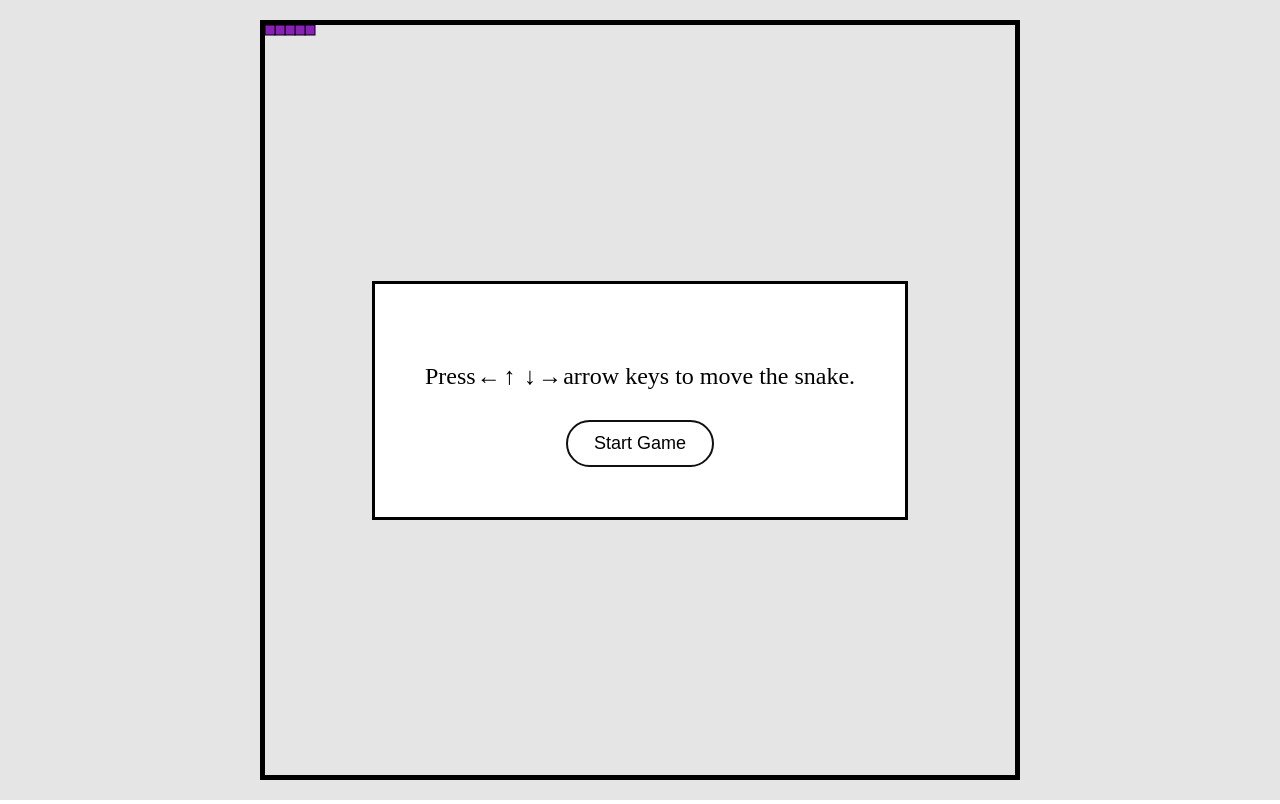
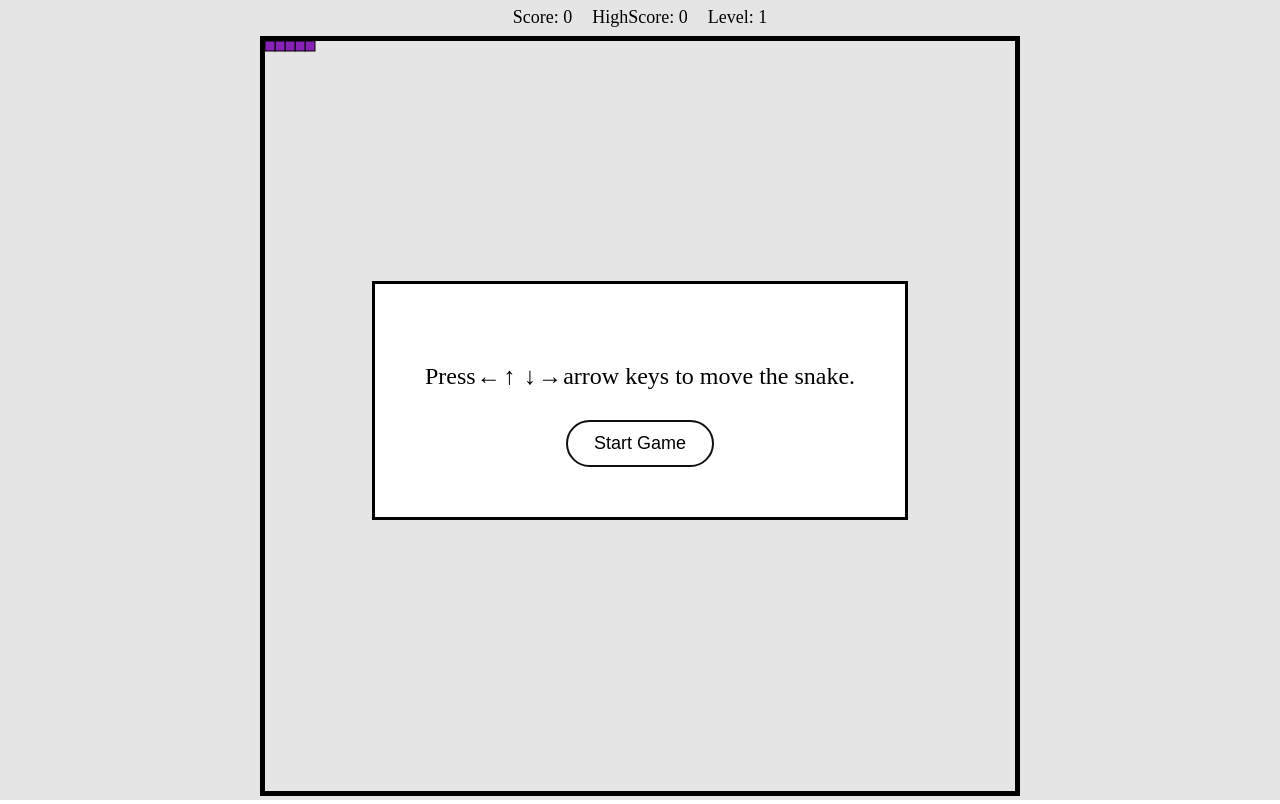
Before and after one commit to Bikalkoju/canvas, a plain HTML site: page snake_game/index.html in a window 1280 px wide. Drawn offline with Linux system fonts and the light colour scheme.

Commit message:
Score module added

```diff
--- a/snake_game/index.html
+++ b/snake_game/index.html
@@ -6,9 +6,27 @@
         <script defer src="index.js"></script>
         <style>
             body{
+                max-height: 100vh;
                 display: flex;
                 align-items: center;
                 justify-content: center;
+                flex-direction: column;
+                overflow: hidden;
+            }
+
+            .game-data{
+                display: flex;
+                justify-content: center;
+                gap: 20px;
+                align-items: flex-end;
+                font-size: 18px;
+                line-height: 1;
+                margin-bottom: 10px;
+            }
+
+            #score{
+                font-size: 18px;
+                line-height: 1;
             }
 
             dialog{
@@ -39,6 +57,11 @@
         </style>
     </head>
     <body>
+        <div class="game-data">
+            <div id="score">Score: 0</div>
+            <div id="highscore">HighScore: 0</div>
+            <div if="level">Level: 1</div>
+        </div>
         <canvas id="canvas"></canvas>
         <dialog closedby="closerequest" id="start-ui">
             <div class="content">
--- a/snake_game/index.js
+++ b/snake_game/index.js
@@ -2,9 +2,8 @@
  * Snake Game using Canvas
  *
  * TODO:
- * 1. Add a scoreboard
- * 2. Add level system to make snake move faster per level
- * 3. make snake die if it collides with itself
+ * 1. Add level system to make snake move faster per level
+ * 2. make snake die if it collides with itself
  *
  */
 
@@ -17,7 +16,9 @@ class SnakeGame {
 
     this.startGameDialog = document.getElementById( 'start-ui' );
     this.restartGameDialog = document.getElementById( 'restart-ui' );
-
+    this.scoreEl = document.getElementById( 'score' );
+    this.highScoreEl = document.getElementById( 'highscore' );
+    this.levelEl = document.getElementById( 'level' );
 
   }
 
@@ -26,7 +27,6 @@ class SnakeGame {
     this.canvasContext();
     this.variables();
     this.drawSnake();
-    this.generateFood();
     this.startGameUi();
     this.controls();
   }
@@ -52,6 +52,10 @@ class SnakeGame {
     this.nextDirection = 'right';
     this.speed = 200;
     this.lastMoveTime = 0;
+
+    this.score = 0;
+    this.highScore = 0;
+    this.level = 1;
   }
 
   drawCanvas() {
@@ -91,6 +95,9 @@ class SnakeGame {
       _this.ctx.lineWidth = 1;
       _this.ctx.strokeRect( segment.x, segment.y, _this.SEGMENT_SIZE, _this.SEGMENT_SIZE );
     } )
+
+    _this.generateFood();
+    _this.setScore( _this.score );
   }
 
   startGameUi() {
@@ -113,6 +120,14 @@ class SnakeGame {
 
     this.direction = 'right';
     this.nextDirection = 'right';
+
+    // update highscore
+    if ( this.highScore < this.score ) {
+      this.highScore = this.score;
+    }
+
+    this.score = 0;
+    this.setHighScore( this.highScore );
   }
 
   moveSnake( timestamp ) {
@@ -148,6 +163,7 @@ class SnakeGame {
       if( head.x === _this.foodPos[0] && head.y === _this.foodPos[1] ) {
         _this.oldFoodPos = _this.foodPos;
         _this.foodPos = _this.generateFoodPos();
+        _this.score++;
       }
 
       // Generate new food when food and head collide
@@ -168,7 +184,6 @@ class SnakeGame {
       _this.snakeSegments.pop();
 
       _this.drawSnake();
-      _this.generateFood();
     }
 
     _this.raf = requestAnimationFrame( _this.moveSnake.bind(_this) );
@@ -263,6 +278,18 @@ class SnakeGame {
     return [x,y];
   }
 
+  setScore( score ) {
+    this.scoreEl.textContent = `Score: ${score}`;
+  }
+
+  setHighScore( highscore ) {
+    this.highScoreEl.textContent = `High Score: ${highscore}`;
+  }
+
+  setLevel( level ) {
+    this.levelEl.textContent = `Level: ${level}`;
+  }
+
 }
 
 const game = new SnakeGame();
```
